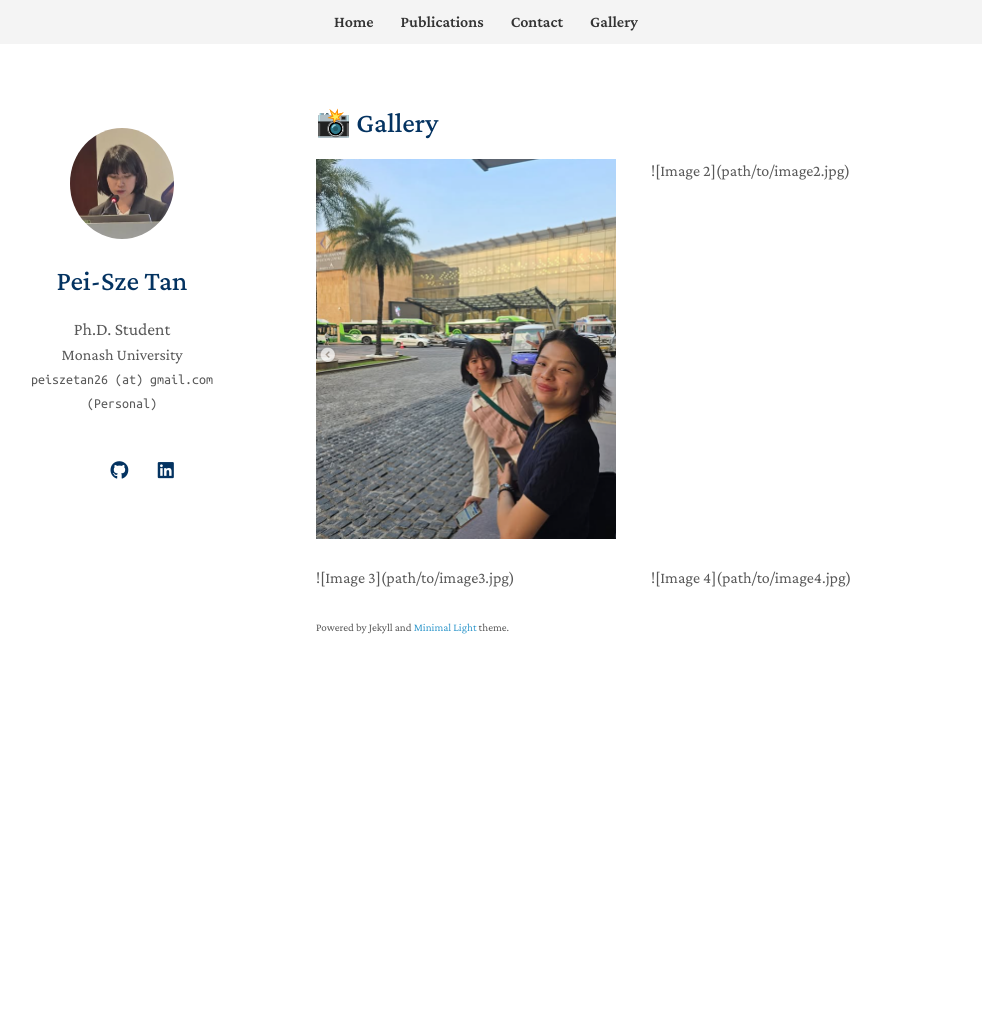
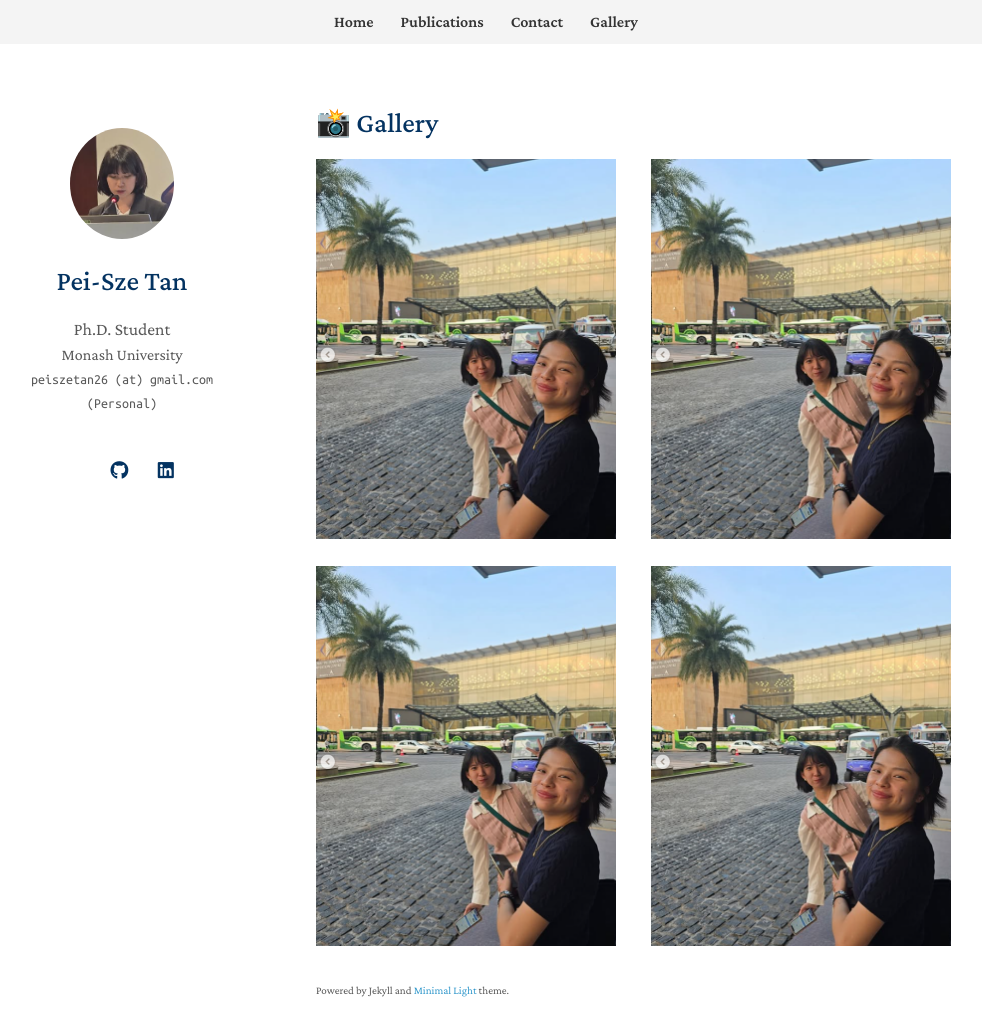
Before and after one commit to noobasuna/tpeisze, a Jekyll site: the page built from gallery.md, in a window 1280 px wide and 1071 px high. Shown: the top 1036 px of the window, without its empty margins (154-1136 px from the left). Built offline with Jekyll 4.4.1, drawn with Linux system fonts in a browser that asks for light colours; a style sheet for code colours, icons or effects is not loaded; our own code applies the rules of GitHub Pages for plain Markdown files.

Commit message:
Update gallery.md

```diff
--- a/gallery.md
+++ b/gallery.md
@@ -9,12 +9,12 @@ layout: homepage
    <img src="./conference.png" alt="Conference Pic" style="max-width: 300px;">
   </div>
   <div style="flex: 1 1 200px;">
-    ![Image 2](path/to/image2.jpg)
+   <img src="./conference.png" alt="Conference Pic" style="max-width: 300px;">
   </div>
   <div style="flex: 1 1 200px;">
-    ![Image 3](path/to/image3.jpg)
+   <img src="./conference.png" alt="Conference Pic" style="max-width: 300px;">
   </div>
   <div style="flex: 1 1 200px;">
-    ![Image 4](path/to/image4.jpg)
+   <img src="./conference.png" alt="Conference Pic" style="max-width: 300px;">
   </div>
 </div>
```
